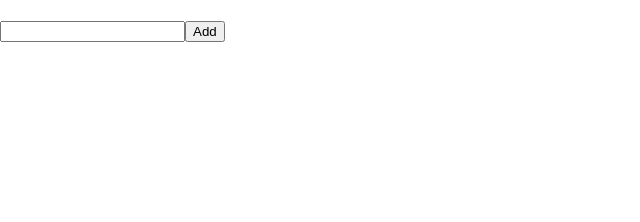
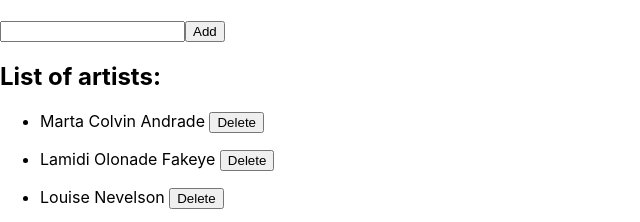
Before and after one commit to averoli/th-in-react, a React (Create React App) app: page / in a window 1280 px wide. Shown: the part 1311-1533 px from the top of the page, without its empty margins (0-640 px from the left). Before the commit the page ends 1369 px from the top, so only its background shows below. Built offline with nearby package versions, Linux system fonts and the light colour scheme.

Commit message:
delete array

```diff
--- a/src/index.js
+++ b/src/index.js
@@ -11,6 +11,7 @@ import SpreadObject from "./state/SpreadObject";
 import NestedObject from "./state/NestedObject";
 import { BucketList } from "./state/BucketList";
 import AddingArray from "./state/AddingArray";
+import RemovingFromArray from "./state/RemovingFromArray";
 
 const root = ReactDOM.createRoot(document.getElementById("root"));
 root.render(
@@ -24,6 +25,7 @@ root.render(
     <NestedObject />
     <BucketList />
     <AddingArray />
+    <RemovingFromArray />
     {/* <Repeat /> */}
   </React.StrictMode>
 );
--- /dev/null
+++ b/src/state/RemovingFromArray.js
@@ -0,0 +1,34 @@
+import { logDOM } from "@testing-library/react";
+import React, { useState } from "react";
+
+let initialArtists = [
+  { id: 0, name: "Marta Colvin Andrade" },
+  { id: 1, name: "Lamidi Olonade Fakeye" },
+  { id: 2, name: "Louise Nevelson" },
+];
+
+const RemovingFromArray = () => {
+  const [artists, setArtists] = useState(initialArtists);
+
+  return (
+    <div>
+      <h2>List of artists:</h2>
+      {artists.map((artist) => (
+        <ul key={artist.id}>
+          <li key={artist.id}>
+            {artist.name}{" "}
+            <button
+              onClick={() => {
+                setArtists(artists.filter((a) => a.id !== artist.id));
+              }}
+            >
+              Delete
+            </button>
+          </li>
+        </ul>
+      ))}
+    </div>
+  );
+};
+
+export default RemovingFromArray;
```
